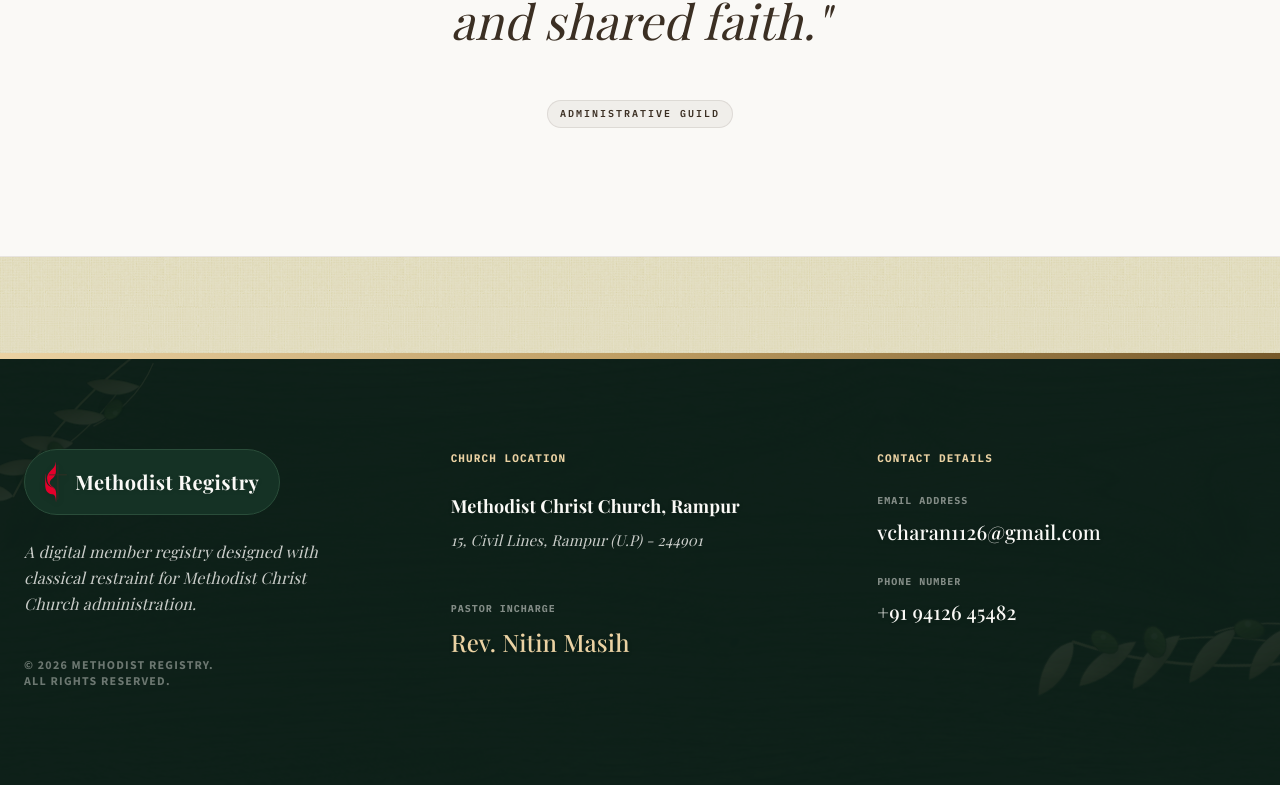
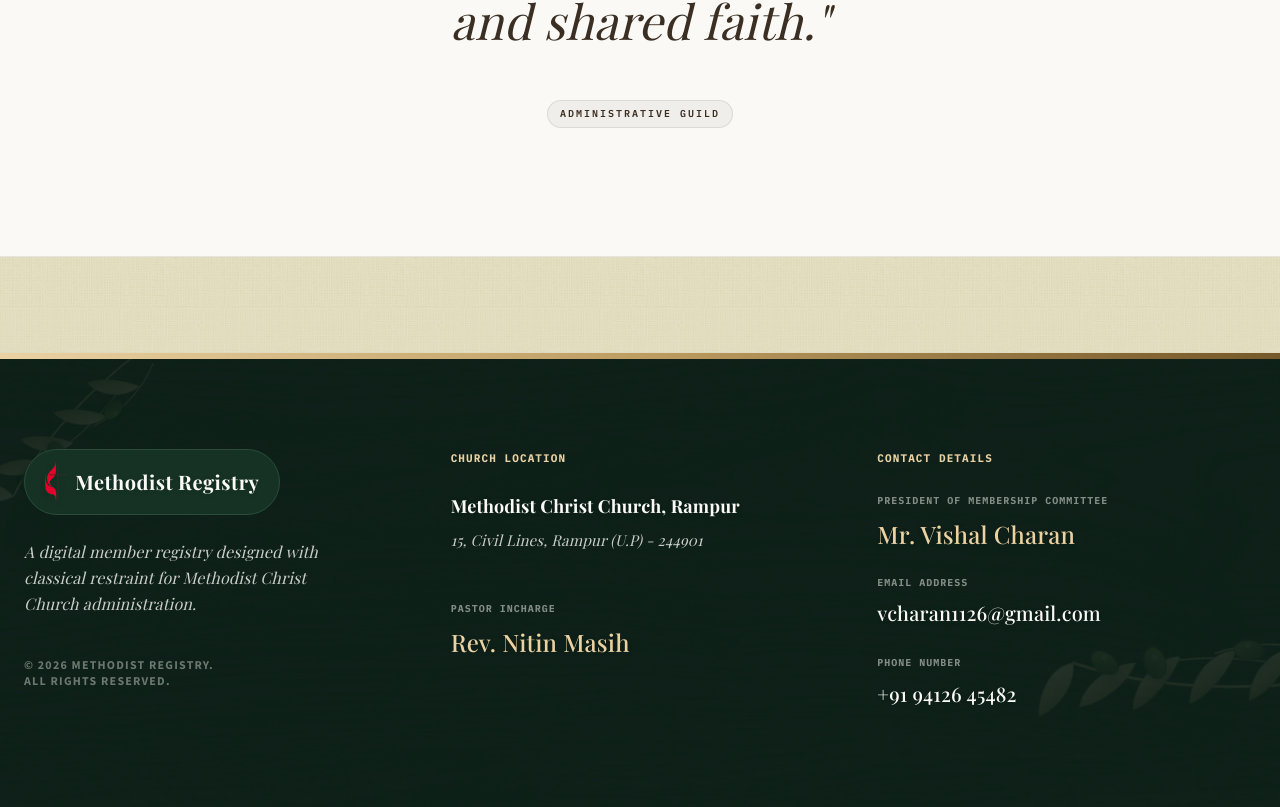
Before and after one commit to vishwas-11/Members_Management_Portal, a Next.js app: page / in a window 1280 px wide. Shown: the part 2842-3649 px from the top of the page. Before the commit the page ends 3627 px from the top, so only its background shows below. Built offline with nearby package versions, Linux system fonts and the light colour scheme; no server answers; a web font is replaced by a local one.

Commit message:
updated footer

```diff
--- a/app/page.tsx
+++ b/app/page.tsx
@@ -466,6 +466,10 @@ export default async function LandingPage() {
                 <h4 className="font-mono text-[11px] uppercase tracking-widest text-[#ebd2a3] font-bold">Contact Details</h4>
                 <div className="text-[#faf9f6]/80 space-y-6">
                   <div>
+                    <p className="text-[10px] uppercase font-mono tracking-widest text-[#faf9f6]/50 mb-2 font-bold">President of Membership Committee</p>
+                    <p className="font-serif text-2xl font-medium text-[#ebd2a3] drop-shadow-sm">Mr. Vishal Charan</p>
+                  </div>
+                  <div>
                     <p className="text-[10px] uppercase font-mono tracking-widest text-[#faf9f6]/50 mb-2 font-bold">Email Address</p>
                     <a
                       href="mailto:vcharan1126@gmail.com"
```
